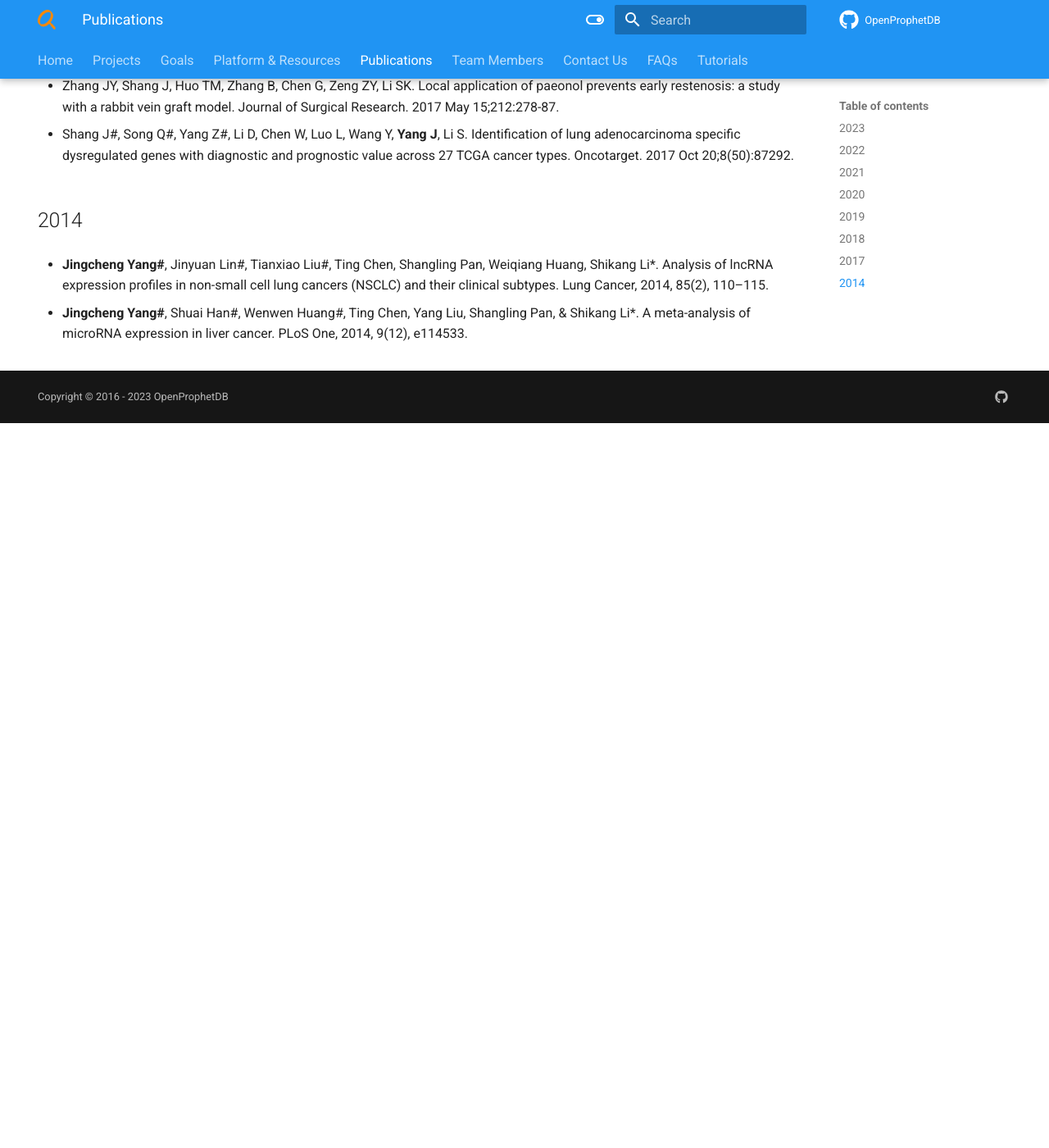
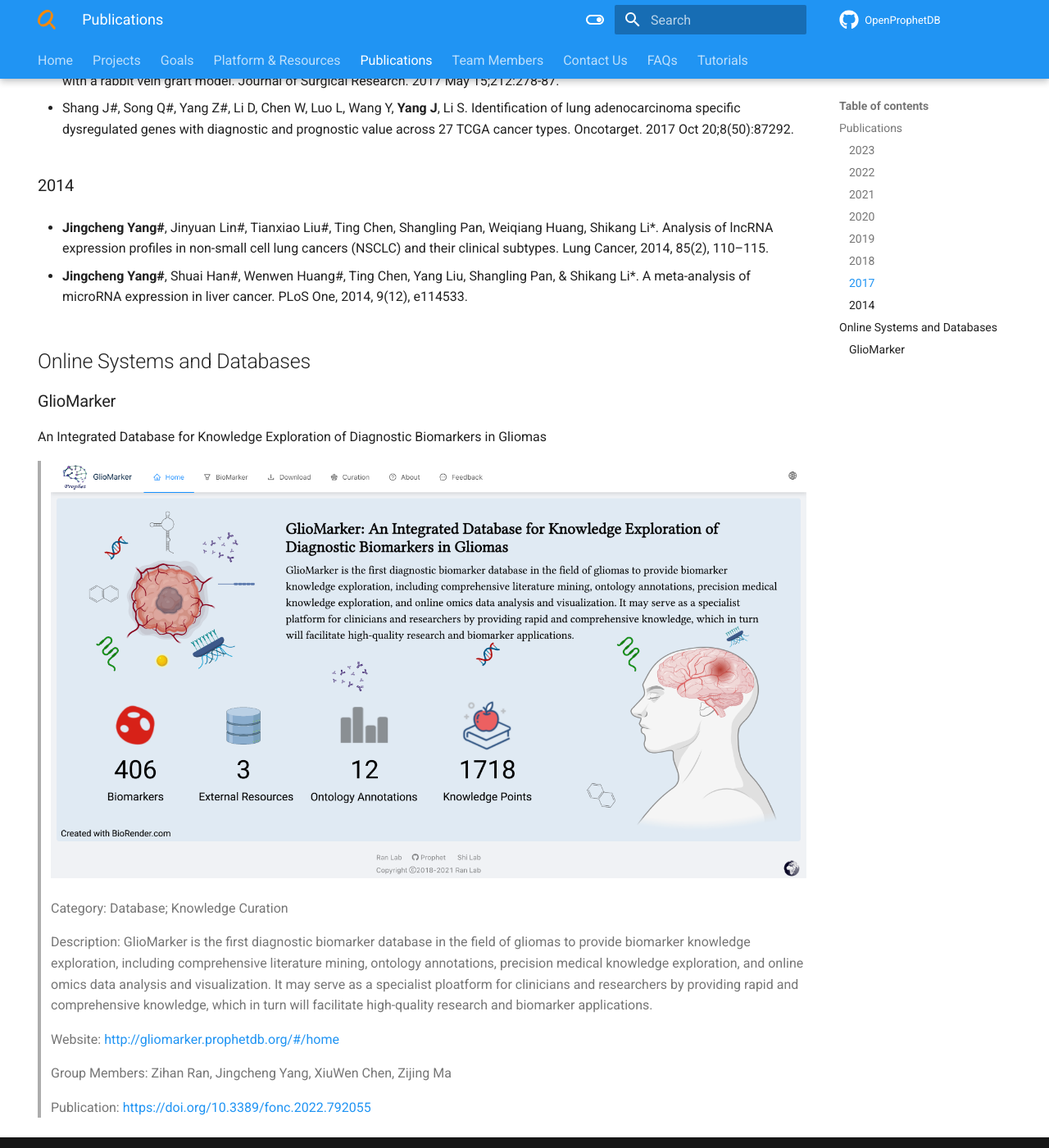
Before and after one commit to yjcyxky/prophetdb.org, an MkDocs documentation site: the page built from docs/publications.md, in a window 1280 px wide and 1400 px high, scrolled down 3631 px. Shown: the whole window at 82% size. Built offline with MkDocs 1.6.1 and Material for MkDocs 9.7.7, drawn with Linux system fonts in a browser that asks for light colours; a script that is not in the unit is left out; comment, search, counter and statistics services are not loaded; before the commit the page ends 4147 px from its top, so only the background shows below that.

Commit message:
Improve the doc structure.

```diff
--- a/docs/publications.md
+++ b/docs/publications.md
@@ -3,7 +3,8 @@ hide:
   - navigation
 ---
 
-## 2023
+## Publications
+### 2023
 
 - Shang J, Jiang H, Zhao Y, Lai J, Shi L, **Yang J\***, Chen H\*, Zheng Y\*. Differences of molecular events driving pathological and radiological progression of lung adenocarcinoma. EBioMedicine. 2023 Jul 26;94:104728. doi: 10.1016/j.ebiom.2023.104728. Epub ahead of print. PMID: 37506543.
 
@@ -23,7 +24,7 @@ hide:
 
 - **Jingcheng Yang#**, Mo Sun#, **Zihan Ran**, Taewhan Yang, Deepali L. Kundnani, Francesca Storici\*, Penghao Xu\*. The rNMPID database: riboNucleoside MonoPhosphate In DNA. [Under Review]
 
-## 2022
+### 2022
 
 - **Zihan Ran#\***, **Jingcheng Yang#**, Yaqing Liu#, ..., Tao Yang\*. GlioMarker: An integrated database for knowledge exploration of diagnostic biomarkers in gliomas.[J]. Frontiers in Oncology (2022), 12, 792055.
 
@@ -43,7 +44,7 @@ hide:
 
 - **Zihan Ran#**, Shaobo Wu#, Zijing Ma, Xiuwen Chen, Jing Liu, **Jingcheng Yang\***. Advances in Exosome Biomarkers for Cervical Cancer. Cancer Medicine, 2022.
 
-## 2021
+### 2021
 
 - Danko, D., Bezdan, D., Afshin, E. E., Ahsanuddin, S., Bhattacharya, C., Butler, D. J., ... & Bittner, L. (2021). A global metagenomic map of urban microbiomes and antimicrobial resistance. Cell, 184(13), 3376-3393.
 
@@ -53,7 +54,7 @@ hide:
 
 - **Ran, Z.**, An, Y., Zhou, J. I., **Yang, J.**, Zhang, Y., Yang, J., ... & Li, R. (2021). Subchronic exposure to concentrated ambient PM2. 5 perturbs gut and lung microbiota as well as metabolic profiles in mice. Environmental Pollution, 272, 115987.
 
-## 2020
+### 2020
 
 - **Jingcheng Yang#**, Jun Shang#, Qian Song#, Zuyi Yang, Jianing Chen, Ying Yu, Leming Shi\*. ECCDIA: an interactive web tool for the comprehensive analysis of clinical and survival data of esophageal cancer patients[J]. BMC Cancer, 2020, 20(1): 1–6.
 
@@ -65,7 +66,7 @@ hide:
 
 - Yang Z#, Shang J#, Li N, Zhang L, Tang T, Tian G, Chen X. Development and validation of a 10-gene prognostic signature for acute myeloid leukaemia. Journal of cellular and molecular medicine, 2020, 24(8): 4510-4523.
 
-## 2019
+### 2019
 
 - Wang Z, Song Q, Yang Z, Chen J, Shang J\*, Ju W\*. Construction of immune‐related risk signature for renal papillary cell carcinoma. Cancer Medicine. 2019 Jan;8(1):289-304.
 
@@ -87,18 +88,37 @@ hide:
 
 - Youyi Zhang, Zihan Ran, Miaomiao Tian, Yang Zhou, **Jingcheng Yang**, Juan Yin, Daru Lu, Rui Li, Jiang Zhong. Commensal microbes affect host humoral immunity to Bordetellapertussis infection. 2019, Infection and Immunity, 87(10).
 
-## 2018
+### 2018
 
 - Jun Shang, Qian Song, Zuyi Yang, Xiaoyan Sun, Meijuan Xue, Wenjie Chen, **Jingcheng Yang**, Sihua Wang. Analysisof PD-1 related immune transcriptional profile in different cancer types. 2018, Cancer Cell International, 18(1), 1-11.
 
-## 2017
+### 2017
 
 - Zhang JY, Shang J, Huo TM, Zhang B, Chen G, Zeng ZY, Li SK. Local application of paeonol prevents early restenosis: a study with a rabbit vein graft model. Journal of Surgical Research. 2017 May 15;212:278-87.
 
 - Shang J#, Song Q#, Yang Z#, Li D, Chen W, Luo L, Wang Y, **Yang J**, Li S. Identification of lung adenocarcinoma specific dysregulated genes with diagnostic and prognostic value across 27 TCGA cancer types. Oncotarget. 2017 Oct 20;8(50):87292.
 
-## 2014
+### 2014
 
 - **Jingcheng Yang#**, Jinyuan Lin#, Tianxiao Liu#, Ting Chen, Shangling Pan, Weiqiang Huang, Shikang Li\*. Analysis of lncRNA expression profiles in non-small cell lung cancers (NSCLC) and their clinical subtypes. Lung Cancer, 2014, 85(2), 110–115.
 
 - **Jingcheng Yang#**, Shuai Han#, Wenwen Huang#, Ting Chen, Yang Liu, Shangling Pan, & Shikang Li\*. A meta-analysis of microRNA expression in liver cancer. PLoS One, 2014, 9(12), e114533.
+
+
+## Online Systems and Databases
+
+### GlioMarker
+
+An Integrated Database for Knowledge Exploration of Diagnostic Biomarkers in Gliomas
+
+>  <img alt="GlioMarker" src="/assets/images/gliomarker.png" width="100%" />
+
+> Category: Database; Knowledge Curation
+
+> Description: GlioMarker is the first diagnostic biomarker database in the field of gliomas to provide biomarker knowledge exploration, including comprehensive literature mining, ontology annotations, precision medical knowledge exploration, and online omics data analysis and visualization. It may serve as a specialist ploatform for clinicians and researchers by providing rapid and comprehensive knowledge, which in turn will facilitate high-quality research and biomarker applications.
+
+> Website: [http://gliomarker.prophetdb.org/#/home](http://gliomarker.prophetdb.org/#/home)
+
+> Group Members: Zihan Ran, Jingcheng Yang, XiuWen Chen, Zijing Ma
+
+> Publication: [https://doi.org/10.3389/fonc.2022.792055](https://doi.org/10.3389/fonc.2022.792055)
```
Also changed, not shown: docs/platform.md (+13 -13 lines), docs/projects.md (+0 -17 lines).
